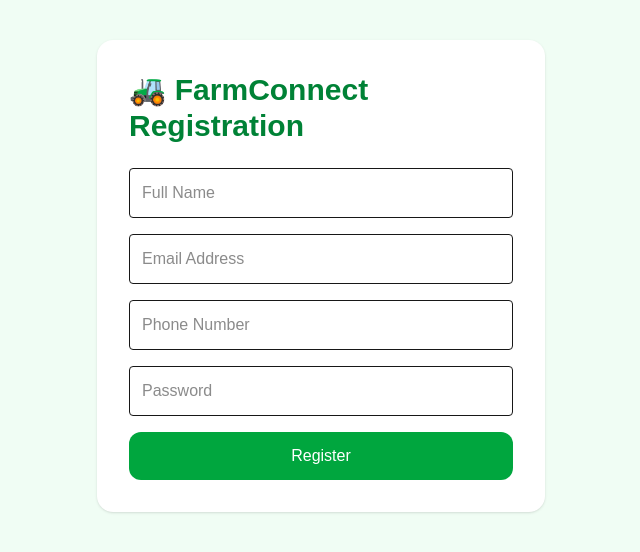
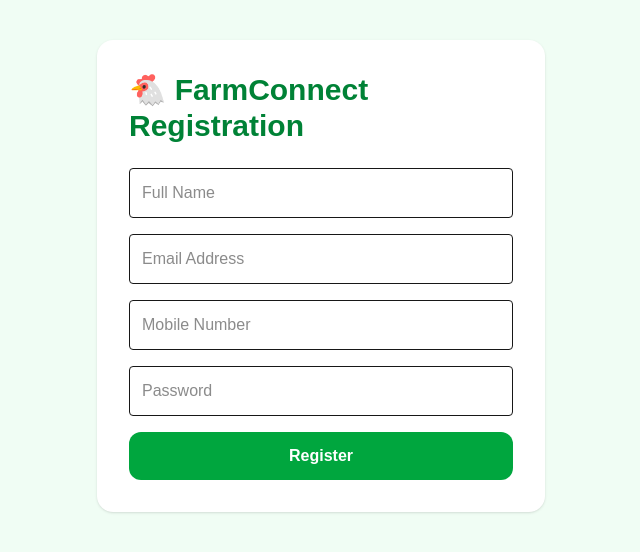
Before and after one commit to tinaleung74-blip/farmconnect-live, a Next.js app: page /customer/register in a window 1280 px wide. Shown: the top 552 px of the page, without its empty margins (319-959 px from the left). Built offline with nearby package versions, Linux system fonts and the light colour scheme; no server answers.

Commit message:
upgrade dashboard ui

```diff
--- a/app/customer/login/page.tsx
+++ b/app/customer/login/page.tsx
@@ -1,34 +1,66 @@
 "use client";
 
 import { useState } from "react";
+import { useRouter } from "next/navigation";
+import { supabase } from "@/lib/supabase";
 
 export default function LoginPage() {
+  const router = useRouter();
+
   const [email, setEmail] = useState("");
   const [password, setPassword] = useState("");
 
-  function handleLogin() {
+  const [loading, setLoading] = useState(false);
+
+  async function handleLogin() {
     if (!email || !password) {
       alert("Please enter email and password");
       return;
     }
 
-    localStorage.setItem(
-      "farmconnect_user",
-      JSON.stringify({
-        email,
-        role: "customer",
-      })
-    );
+    try {
+      setLoading(true);
 
-    alert("Login successful!");
-    window.location.href = "/customer/dashboard";
+      const { data, error } = await supabase
+        .from("profiles")
+        .select("*")
+        .eq("email", email)
+        .eq("password_hash", password)
+        .single();
+
+      if (error || !data) {
+        alert("Invalid email or password");
+        return;
+      }
+
+      localStorage.setItem(
+        "farmconnect_user",
+        JSON.stringify({
+          id: data.id,
+          full_name: data.full_name,
+          email: data.email,
+          mobile: data.mobile,
+          role: data.role,
+        })
+      );
+
+      alert(`Welcome ${data.full_name}!`);
+
+      router.push("/customer/dashboard");
+    } catch (err) {
+      console.error(err);
+      alert("Login failed");
+    } finally {
+      setLoading(false);
+    }
   }
 
   return (
     <main className="min-h-screen bg-green-50 p-10">
       <div className="max-w-md mx-auto bg-white p-8 rounded-2xl shadow">
+
         <h1 className="text-3xl font-bold text-green-700 mb-6">
-          🚜 FarmConnect Login
+          🐔 FarmConnect Login
         </h1>
 
         <input
@@ -47,11 +79,13 @@ export default function LoginPage() {
         />
 
         <button
-          className="w-full bg-green-600 text-white p-3 rounded-xl"
           onClick={handleLogin}
+          disabled={loading}
+          className="w-full bg-green-600 text-white p-3 rounded-xl font-semibold"
         >
-          Login
+          {loading ? "Logging In..." : "Login"}
         </button>
+
       </div>
     </main>
   );
--- a/app/customer/register/page.tsx
+++ b/app/customer/register/page.tsx
@@ -1,48 +1,109 @@
 "use client";
 
 import { useState } from "react";
+import { useRouter } from "next/navigation";
+import { supabase } from "@/lib/supabase";
 
 export default function RegisterPage() {
+  const router = useRouter();
+
   const [fullName, setFullName] = useState("");
   const [email, setEmail] = useState("");
   const [phone, setPhone] = useState("");
   const [password, setPassword] = useState("");
 
-  function handleRegister() {
+  const [loading, setLoading] = useState(false);
+
+  async function handleRegister() {
     if (!fullName || !email || !phone || !password) {
       alert("Please complete all fields");
       return;
     }
 
-    localStorage.setItem(
-      "farmconnect_user",
-      JSON.stringify({
+    try {
+      setLoading(true);
+
+      const { data: existingUser } = await supabase
+        .from("profiles")
+        .select("id")
+        .eq("email", email)
+        .maybeSingle();
+
+      if (existingUser) {
+        alert("Email already registered");
+        return;
+      }
+
+      const { error } = await supabase.from("profiles").insert({
         full_name: fullName,
         email,
-        phone,
-        role: "customer",
-      })
-    );
+        mobile: phone,
+        password_hash: password,
+        role: "subscriber",
+      });
 
-    alert("Registration successful!");
-    window.location.href = "/customer/login";
+      if (error) {
+        console.error(error);
+        alert(error.message);
+        return;
+      }
+
+      alert("Registration successful!");
+
+      router.push("/customer/login");
+    } catch (err) {
+      console.error(err);
+      alert("Registration failed");
+    } finally {
+      setLoading(false);
+    }
   }
 
   return (
     <main className="min-h-screen bg-green-50 p-10">
       <div className="max-w-md mx-auto bg-white p-8 rounded-2xl shadow">
+
         <h1 className="text-3xl font-bold text-green-700 mb-6">
-          🚜 FarmConnect Registration
+          🐔 FarmConnect Registration
         </h1>
 
-        <input className="w-full border p-3 rounded mb-4" placeholder="Full Name" value={fullName} onChange={(e) => setFullName(e.target.value)} />
-        <input className="w-full border p-3 rounded mb-4" placeholder="Email Address" value={email} onChange={(e) => setEmail(e.target.value)} />
-        <input className="w-full border p-3 rounded mb-4" placeholder="Phone Number" value={phone} onChange={(e) => setPhone(e.target.value)} />
-        <input type="password" className="w-full border p-3 rounded mb-4" placeholder="Password" value={password} onChange={(e) => setPassword(e.target.value)} />
+        <input
+          className="w-full border p-3 rounded mb-4"
+          placeholder="Full Name"
+          value={fullName}
+          onChange={(e) => setFullName(e.target.value)}
+        />
 
-        <button className="w-full bg-green-600 text-white p-3 rounded-xl" onClick={handleRegister}>
-          Register
+        <input
+          className="w-full border p-3 rounded mb-4"
+          placeholder="Email Address"
+          value={email}
+          onChange={(e) => setEmail(e.target.value)}
+        />
+
+        <input
+          className="w-full border p-3 rounded mb-4"
+          placeholder="Mobile Number"
+          value={phone}
+          onChange={(e) => setPhone(e.target.value)}
+        />
+
+        <input
+          type="password"
+          className="w-full border p-3 rounded mb-4"
+          placeholder="Password"
+          value={password}
+          onChange={(e) => setPassword(e.target.value)}
+        />
+
+        <button
+          onClick={handleRegister}
+          disabled={loading}
+          className="w-full bg-green-600 text-white p-3 rounded-xl font-semibold"
+        >
+          {loading ? "Creating Account..." : "Register"}
         </button>
+
       </div>
     </main>
   );
```
